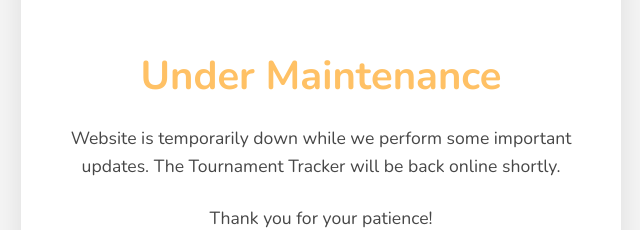
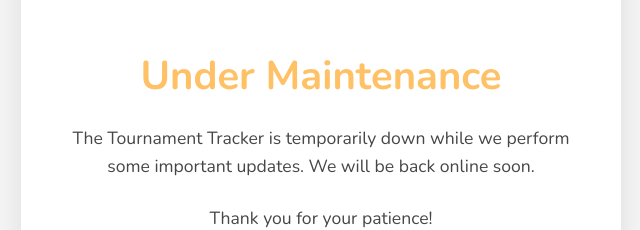
Before and after one commit to Hiviexd/tc-maintenance, a plain HTML site: page index.html in a window 1280 px wide. Shown: the part 263-493 px from the top of the page, without its empty margins (319-959 px from the left). Drawn offline with nearby package versions, Linux system fonts and the light colour scheme.

Commit message:
update text

```diff
--- a/index.html
+++ b/index.html
@@ -3,7 +3,7 @@
     <head>
         <meta charset="UTF-8" />
         <meta name="viewport" content="width=device-width, initial-scale=1.0" />
-        <title>Tournament Tracker - Under Maintenance</title>
+        <title>Under Maintenance | Tournament Tracker</title>
         <link rel="icon" type="image/svg+xml" href="/assets/favicon.ico" />
         <link rel="stylesheet" href="styles.css" />
         <link rel="preconnect" href="https://fonts.googleapis.com" />
@@ -17,8 +17,8 @@
             <img src="/assets/logo-main.svg" alt="Tournament Tracker Logo" class="logo" />
             <h1>Under Maintenance</h1>
             <p>
-                Website is temporarily down while we perform some important updates. The Tournament Tracker will be back
-                online shortly.
+                The Tournament Tracker is temporarily down while we perform some important updates. We will be back
+                online soon.
             </p>
             <p>Thank you for your patience!</p>
             <div class="status">
```
